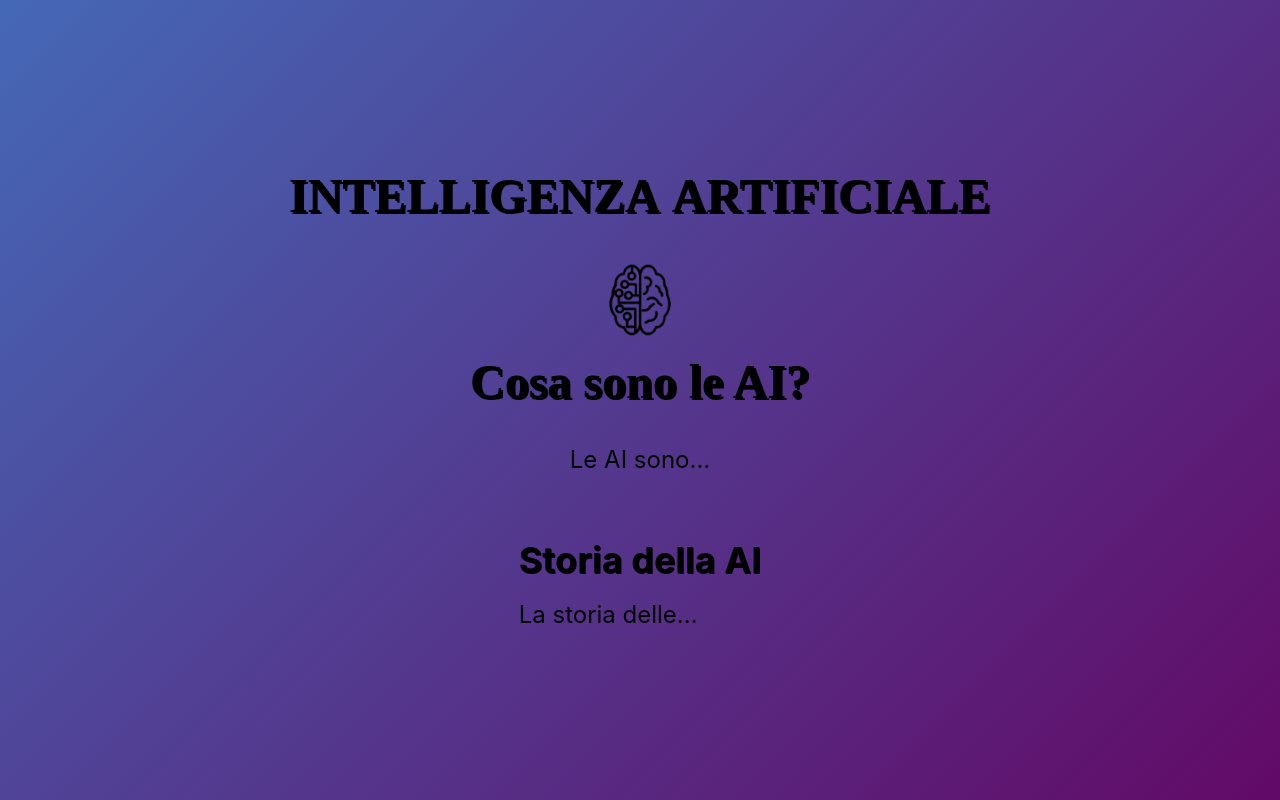
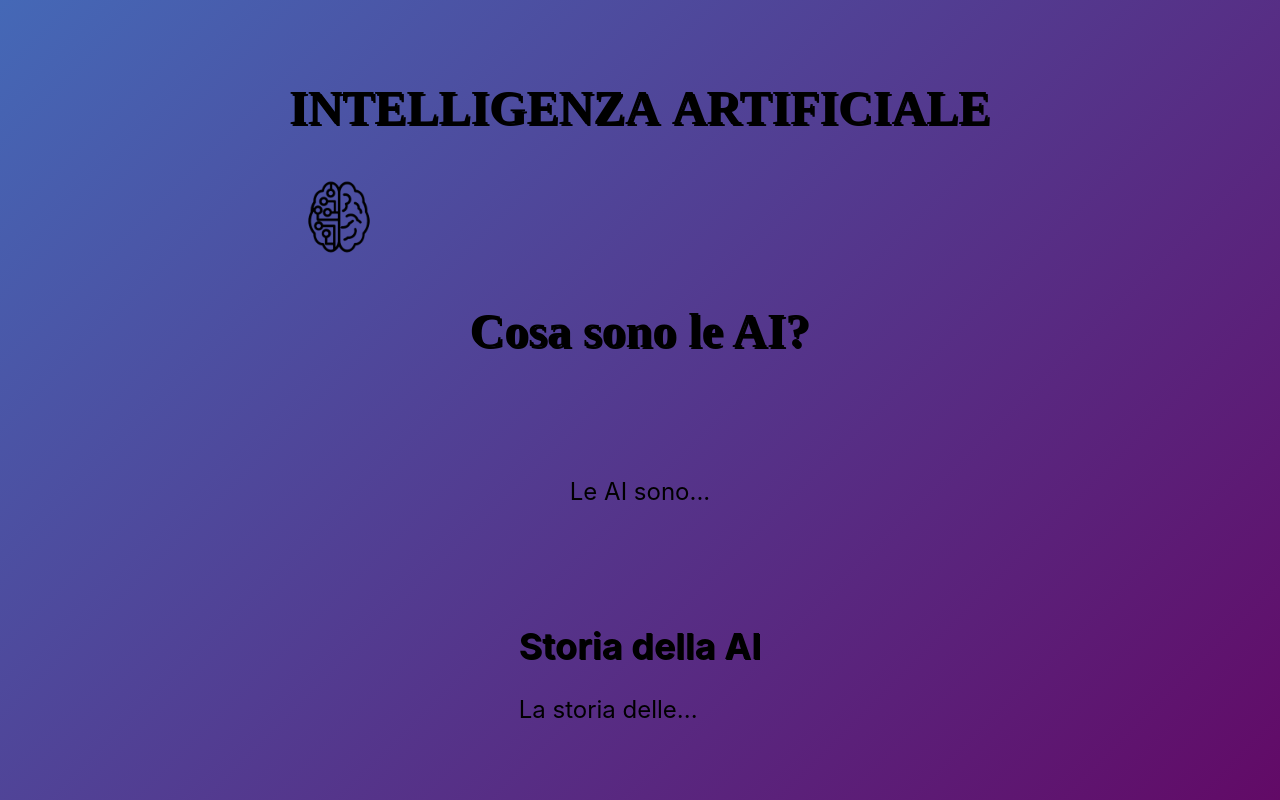
Before and after one commit to Jerico-code/jerico-code.github.io, a plain HTML site: page index.html in a window 1280 px wide. Drawn offline with Linux system fonts and the light colour scheme.

Commit message:
Update style.css

```diff
--- a/style.css
+++ b/style.css
@@ -1,23 +1,3 @@
-@import url("https://fonts.googleapis.com/css?family=Montserrat&display=swap");
-
-/*CSS per il margine e padding*/
-* {
-  padding: 0;
-  margin: 0;
-}
-/* Definisce un container che occupa tutto lo spazio disponibile della pagina
-e dispone gli elementi al suo interno centralmente sia orizzontalmente che
-verticalmente, grazie all'utilizzo di flexbox. */
-
-.container {
-width: 100%;
-height: 100%;
-display: flex;
-flex-direction: column;
-justify-content: center;
-align-items: center;
-}
-
 /*CSS per per il corpo del sito*/
 body {
   height: 100vh;
```
